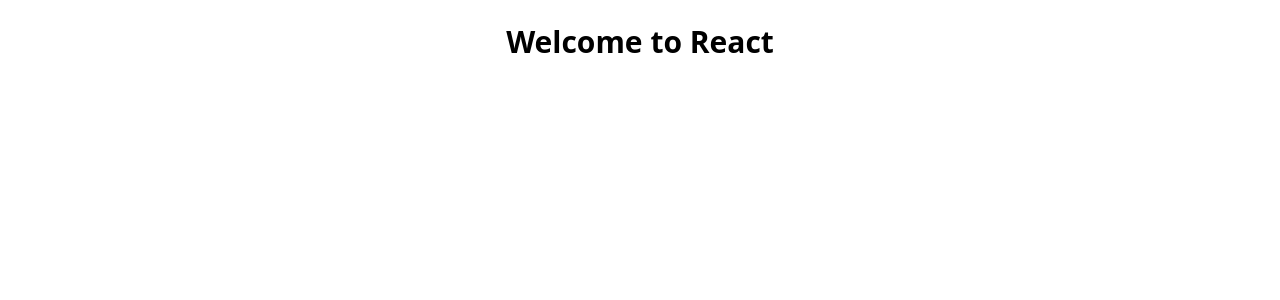
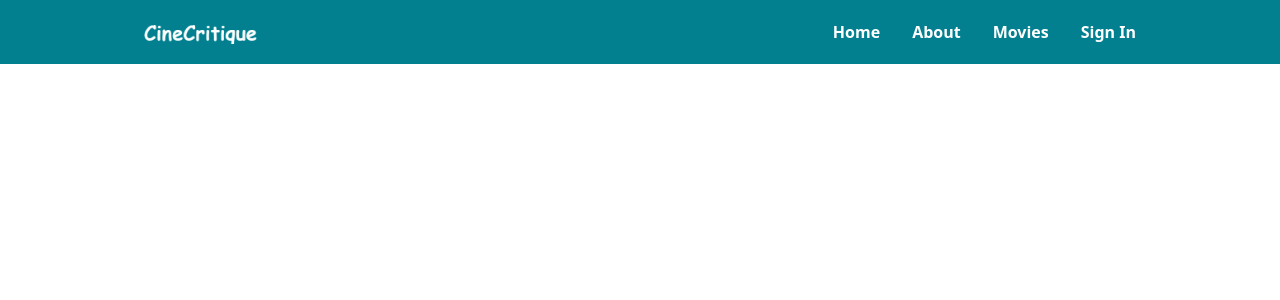
Before and after one commit to FahadulShadhin/cinecritique-web-app, a React (Create React App) app: page / in a window 1280 px wide. Shown: the top 300 px of the page. Built offline with nearby package versions, Linux system fonts and the light colour scheme.

Commit message:
design navbar

```diff
--- /dev/null
+++ b/src/components/Navbar/Navbar.js
@@ -0,0 +1,60 @@
+import React, { useState } from "react";
+import logo from "../../logo.png";
+import styles from "./styles";
+
+const Navbar = () => {
+  const [showBurgerMenu, setShowBurgerMenu] = useState(true);
+
+  return (
+    <header className={styles.nav_header}>
+      <div className={styles.nav_logo_container}>
+        <div>
+          <img className={styles.nav_logo} src={logo} />
+        </div>
+        <div>
+          <button
+            type="button"
+            className={styles.burger_menu_btn}
+            onClick={() => setShowBurgerMenu(!showBurgerMenu)}
+          >
+            <svg className={styles.burger_menu_svg} viewBox="0 0 24 24">
+              {showBurgerMenu ? (
+                <path
+                  fillRule="evenodd"
+                  d="M4 5h16a1 1 0 0 1 0 2H4a1 1 0 1 1 0-2zm0 6h16a1 1 0 0 1 0 2H4a1 1 0 0 1 0-2zm0 6h16a1 1 0 0 1 0 2H4a1 1 0 0 1 0-2z"
+                />
+              ) : (
+                <path
+                  fillRule="evenodd"
+                  d="M18.278 16.864a1 1 0 0 1-1.414 1.414l-4.829-4.828-4.828 4.828a1 1 0 0 1-1.414-1.414l4.828-4.829-4.828-4.828a1 1 0 0 1 1.414-1.414l4.829 4.828 4.828-4.828a1 1 0 1 1 1.414 1.414l-4.828 4.829 4.828 4.828z"
+                />
+              )}
+            </svg>
+          </button>
+        </div>
+      </div>
+      <div
+        className={
+          !showBurgerMenu
+            ? styles.nav_links_container
+            : styles.nav_links_container_hidden
+        }
+      >
+        <a href="#" className={styles.nav_link}>
+          Home
+        </a>
+        <a href="#" className={styles.nav_link + " sm:ml-4"}>
+          About
+        </a>
+        <a href="#" className={styles.nav_link + " sm:ml-4"}>
+          Movies
+        </a>
+        <a href="#" className={styles.nav_link + " sm:ml-4"}>
+          Sign In
+        </a>
+      </div>
+    </header>
+  );
+};
+
+export default Navbar;
--- /dev/null
+++ b/src/components/Navbar/styles.js
@@ -0,0 +1,15 @@
+const styles = {
+  nav_header:
+    "bg-opacity-0 sm:w-4/5 sm:mx-auto sm:flex sm:items-center sm:justify-between sm:pl-4 sm:pr-2 sm:py-4",
+  nav_logo_container: "flex items-center justify-between px-4 py-4 sm:p-0",
+  nav_logo: "h-6",
+  burger_menu_btn:
+    "block text-gray-300 hover:text-white focus:text-white focus:outline-none sm:hidden",
+  burger_menu_svg: "h-6 w-6 fill-current",
+  nav_links_container: "px-2 pb-4 block sm:flex sm:p-0",
+  nav_links_container_hidden: "px-2 pb-4 hidden sm:flex sm:p-0",
+  nav_link:
+    "block px-2 py-1 sm:mt-0 text-white font-semibold rounded hover:bg-rainblue-50",
+};
+
+export default styles;
--- a/src/components/index.js
+++ b/src/components/index.js
@@ -0,0 +1 @@
+export { default as Navbar } from "./Navbar/Navbar";
--- a/src/pages/Home/index.js
+++ b/src/pages/Home/index.js
@@ -1,9 +1,10 @@
 import React from "react";
+import { Navbar } from "../../components";
 
 const Home = () => {
   return (
-    <div>
-      <h1 className="my-6 text-center text-3xl font-bold">Welcome to React</h1>
+    <div className="bg-rainblue-100">
+      <Navbar />
     </div>
   );
 };
--- a/tailwind.config.js
+++ b/tailwind.config.js
@@ -1,8 +1,20 @@
+const colors = require("tailwindcss/colors");
+
 /** @type {import('tailwindcss').Config} */
 module.exports = {
   content: ["./src/**/*.{js,jsx,ts,tsx}"],
   theme: {
     extend: {},
+    colors: {
+      transparent: "transparent",
+      current: "currentColor",
+      white: colors.white,
+      gray: colors.gray,
+      rainblue: {
+        50: "#028c9e",
+        100: "#028090",
+      },
+    },
   },
   plugins: [],
 };
```
Also changed, not shown: src/logo.png (added).
